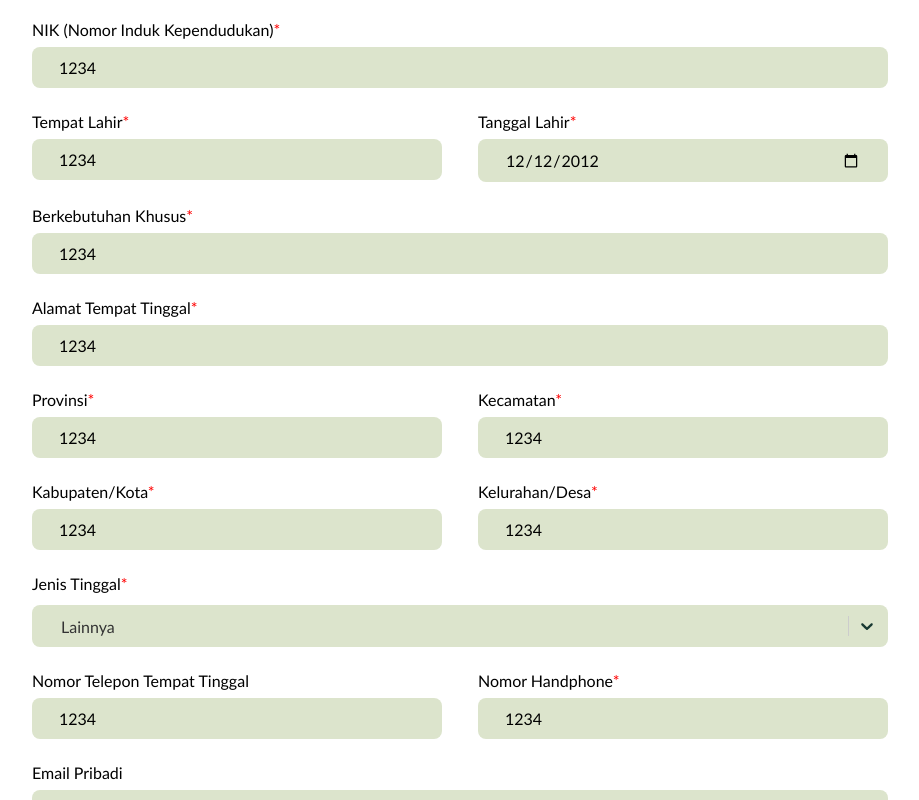
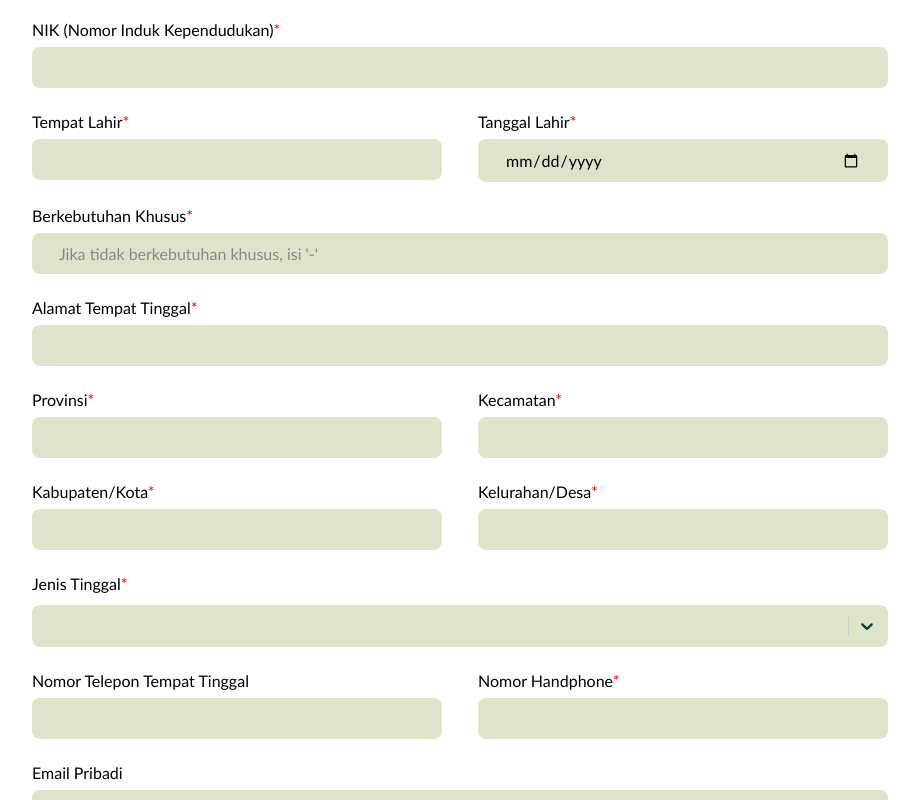
Before and after one commit to fadhilrafiii/ponpes-alhadi, a Next.js app: page /form-pendaftaran in a window 1280 px wide. Shown: the part 800-1600 px from the top of the page, without its empty margins (180-1099 px from the left). Built offline with nearby package versions, Linux system fonts and the light colour scheme.

Commit message:
reset form

```diff
--- a/pages/api/upload-file.js
+++ b/pages/api/upload-file.js
@@ -27,7 +27,7 @@ const post = async (req, res) => {
 
     var params = {
       Bucket: 'ponpes-alhadi',
-      Key: 'test',
+      Key: 'test.jpg',
       Body: fileStream,
     };
 
--- a/pages/form-pendaftaran.jsx
+++ b/pages/form-pendaftaran.jsx
@@ -35,59 +35,59 @@ const FormPenerimaan = () => {
   const [isSubmitting, setIsSubmitting] = useState(false);
   const [form, setForm] = useState({
     calonPesertaDidik: {
-      name: '1234',
-      gender: 'Laki-laki',
-      nisn: '1234',
-      nis: '1234',
+      name: '',
+      gender: '',
+      nisn: '',
+      nis: '',
       ijazahNumber: 'DN-',
-      nik: '1234',
-      birthPlace: '1234',
-      birthDate: '2012-12-12',
-      specialNeeds: '1234',
-      address: '1234',
-      province: '1234',
-      district: '1234',
-      city: '1234',
-      subdistrict: '1234',
-      addressType: 'Lainnya',
-      addressPhone: '1234',
-      phone: '1234',
+      nik: '',
+      birthPlace: '',
+      birthDate: '',
+      specialNeeds: '',
+      address: '',
+      province: '',
+      district: '',
+      city: '',
+      subdistrict: '',
+      addressType: '',
+      addressPhone: '',
+      phone: '',
       email: '',
     },
     schoolOrigin: {
-      name: '1234',
-      city: '1234',
-      address: '1234',
+      name: '',
+      city: '',
+      address: '',
     },
     calonPesertaDidikScore: {
-      score: 'Kurang dari 1 Juz',
+      score: '',
     },
     prestasi: [],
     father: {
-      name: '1234',
+      name: '',
       isAlive: 'Ya',
-      specialNeeds: '1234',
-      birthPlace: '1234',
-      birthDate: '2012-12-12',
-      address: '1234',
-      lastStudy: 'Tidak Sekolah',
-      job: '1234',
-      income: 'Lebih dari Rp10.000.000,00',
-      addressPhone: '1234',
-      phone: '1234',
+      specialNeeds: '',
+      birthPlace: '',
+      birthDate: '',
+      address: '',
+      lastStudy: '',
+      job: '',
+      income: '',
+      addressPhone: '',
+      phone: '',
     },
     mother: {
-      name: '1234',
-      isAlive: 'Ya',
-      specialNeeds: '1234',
-      birthPlace: '1234',
-      birthDate: '2012-12-12',
-      address: '1234',
-      lastStudy: 'Tidak Sekolah',
-      job: '1234',
-      income: 'Lebih dari Rp10.000.000,00',
-      addressPhone: '1234',
-      phone: '1234',
+      name: '',
+      isAlive: '',
+      specialNeeds: '',
+      birthPlace: '',
+      birthDate: '',
+      address: '',
+      lastStudy: '',
+      job: '',
+      income: '',
+      addressPhone: '',
+      phone: '',
     },
     wali: {
       name: '',
```
